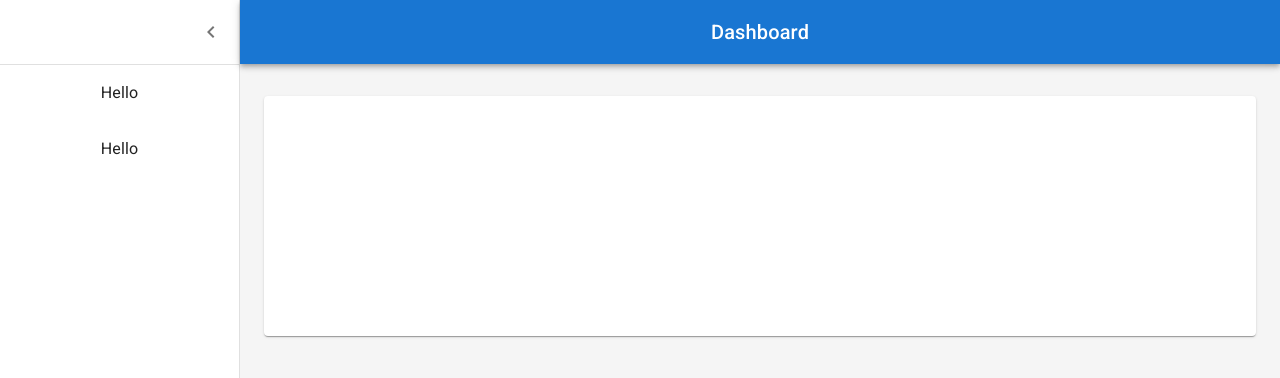
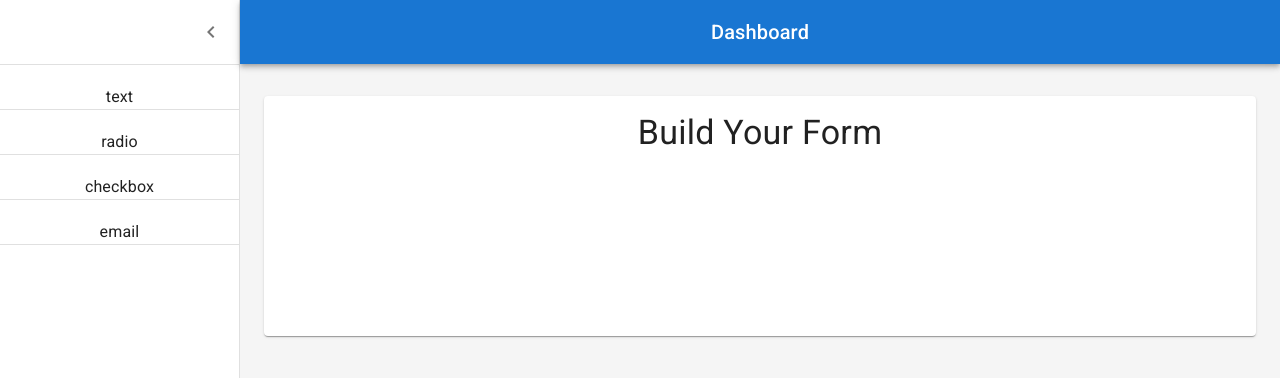
Before and after one commit to inshalayaz/DnD-project, a React (Create React App) app in the folder client/: page /form in a window 1280 px wide. Shown: the top 378 px of the page. Built offline with nearby package versions, Linux system fonts and the light colour scheme.

Commit message:
Drag and Drop Form basic structure complete

```diff
--- a/client/src/App.js
+++ b/client/src/App.js
@@ -11,6 +11,8 @@ import Register from "./pages/register/Register";
 import { useContext } from "react";
 import { AuthContext } from "./context/authContext/AuthContext";
 import { RegisterContextProvider } from "./context/registerContext/RegisterContext";
+import { DndProvider } from "react-dnd";
+import { HTML5Backend } from "react-dnd-html5-backend";
 import DndForm from "./pages/dndFrom/DndForm";
 
 function App() {
@@ -23,7 +25,9 @@ function App() {
             <Home />
           </Route>
           <Route exact path="/form">
-            <DndForm />
+            <DndProvider backend={HTML5Backend}>
+              <DndForm />
+            </DndProvider>
           </Route>
           <Route path="/login">{user ? <Redirect to="/" /> : <Login />}</Route>
           <Route path="/register">
--- /dev/null
+++ b/client/src/components/dndForm/Item.jsx
@@ -0,0 +1,24 @@
+import { Divider, Typography } from "@mui/material";
+import React, { useRef } from "react";
+import { useDrag, useDrop } from "react-dnd";
+
+const Item = ({ id, type }) => {
+  const [{ isDragging }, drag] = useDrag(() => ({
+    type: "INPUT",
+    item: { id: id },
+    collect: (monitor) => ({
+      isDragging: !!monitor.isDragging(),
+    }),
+  }));
+
+  return (
+    <div>
+      <Typography variant="body1" key={id} style={{ marginTop: 20 }} ref={drag}>
+        {type}
+      </Typography>
+      <Divider />
+    </div>
+  );
+};
+
+export default Item;
--- a/client/src/components/dndForm/Sidebar.jsx
+++ b/client/src/components/dndForm/Sidebar.jsx
@@ -1,9 +1,10 @@
-import { Divider, IconButton, Toolbar } from "@mui/material";
+import { Divider, IconButton, Toolbar, Typography } from "@mui/material";
 import ChevronLeftIcon from "@mui/icons-material/ChevronLeft";
 import MuiDrawer from "@mui/material/Drawer";
 import { styled, createTheme, ThemeProvider } from "@mui/material/styles";
 
 import React from "react";
+import Item from "./Item";
 
 const drawerWidth = 240;
 const Drawer = styled(MuiDrawer, {
@@ -33,6 +34,24 @@ const Drawer = styled(MuiDrawer, {
 }));
 
 const mdTheme = createTheme();
+const FieldList = [
+  {
+    id: 1,
+    type: "text",
+  },
+  {
+    id: 2,
+    type: "radio",
+  },
+  {
+    id: 3,
+    type: "checkbox",
+  },
+  {
+    id: 4,
+    type: "email",
+  },
+];
 const Sidebar = () => {
   const [open] = React.useState(true);
 
@@ -52,8 +71,9 @@ const Sidebar = () => {
           </IconButton>
         </Toolbar>
         <Divider />
-        <p>Hello</p>
-        <p>Hello</p>
+        {FieldList.map((item) => (
+          <Item type={item.type} id={item.id} />
+        ))}
       </Drawer>
     </ThemeProvider>
   );
--- a/client/src/pages/dndFrom/DndForm.jsx
+++ b/client/src/pages/dndFrom/DndForm.jsx
@@ -1,4 +1,4 @@
-import * as React from "react";
+import React, { useState } from "react";
 import { createTheme, ThemeProvider } from "@mui/material/styles";
 import CssBaseline from "@mui/material/CssBaseline";
 import Box from "@mui/material/Box";
@@ -8,10 +8,55 @@ import Grid from "@mui/material/Grid";
 import Paper from "@mui/material/Paper";
 import Sidebar from "../../components/dndForm/Sidebar";
 import Appbar from "../../components/dndForm/Appbar";
+import { Button, Typography } from "@mui/material";
+import { useDrop } from "react-dnd";
 
 const mdTheme = createTheme();
 
+const FieldList = [
+  {
+    id: 1,
+    type: "text",
+  },
+  {
+    id: 2,
+    type: "radio",
+  },
+  {
+    id: 3,
+    type: "checkbox",
+  },
+  {
+    id: 4,
+    type: "email",
+  },
+];
+
 function DashboardContent() {
+  const [board, setBoard] = useState([]);
+  const [{ isOver }, drop] = useDrop(() => ({
+    accept: "INPUT",
+    drop: (item) => addImageToBoard(item.id),
+    collect: (monitor) => ({
+      isOver: !!monitor.isOver(),
+    }),
+  }));
+
+  const addImageToBoard = (id) => {
+    const item = FieldList.filter((field) => id === field.id);
+    setBoard((board) => [...board, item[0]]);
+  };
+
+  const removeField = (e, id) => {
+    console.log(board);
+    const newBoard = board.filter((field) => id !== field.id);
+    setBoard(newBoard);
+  };
+
+  const handleSubmit = (e) => {
+    e.preventDefault();
+    console.log(e.target);
+  };
   return (
     <ThemeProvider theme={mdTheme}>
       <Box sx={{ display: "flex" }}>
@@ -45,21 +90,49 @@ function DashboardContent() {
                     flexDirection: "column",
                     height: 240,
                   }}
+                  ref={drop}
                 >
-                  {/* Form Elements Will Come Here */}
+                  <Typography variant="h4">Build Your Form</Typography>
+                  <form
+                    style={{ marginTop: 20 }}
+                    className="Board"
+                    onSubmit={handleSubmit}
+                  >
+                    {board.map((field) => {
+                      return (
+                        <div className="inputs">
+                          <input
+                            type={field.type}
+                            id={field.id}
+                            placeholder={field.type}
+                          />
+
+                          <Button
+                            type="primary"
+                            danger
+                            onClick={(e) => removeField(e, field.id)}
+                            className="btn"
+                          >
+                            Delete
+                          </Button>
+                          <br />
+                        </div>
+                      );
+                    })}
+                    {board.length ? (
+                      <button
+                        type="submit"
+                        value="Submit"
+                        style={{ marginTop: "30px" }}
+                      >
+                        Submit
+                      </button>
+                    ) : (
+                      ""
+                    )}
+                  </form>
                 </Paper>
               </Grid>
-
-              {/* <Grid item xs={12} md={4} lg={3}>
-                <Paper
-                  sx={{
-                    p: 2,
-                    display: "flex",
-                    flexDirection: "column",
-                    height: 240,
-                  }}
-                ></Paper>
-              </Grid> */}
             </Grid>
           </Container>
         </Box>
```
